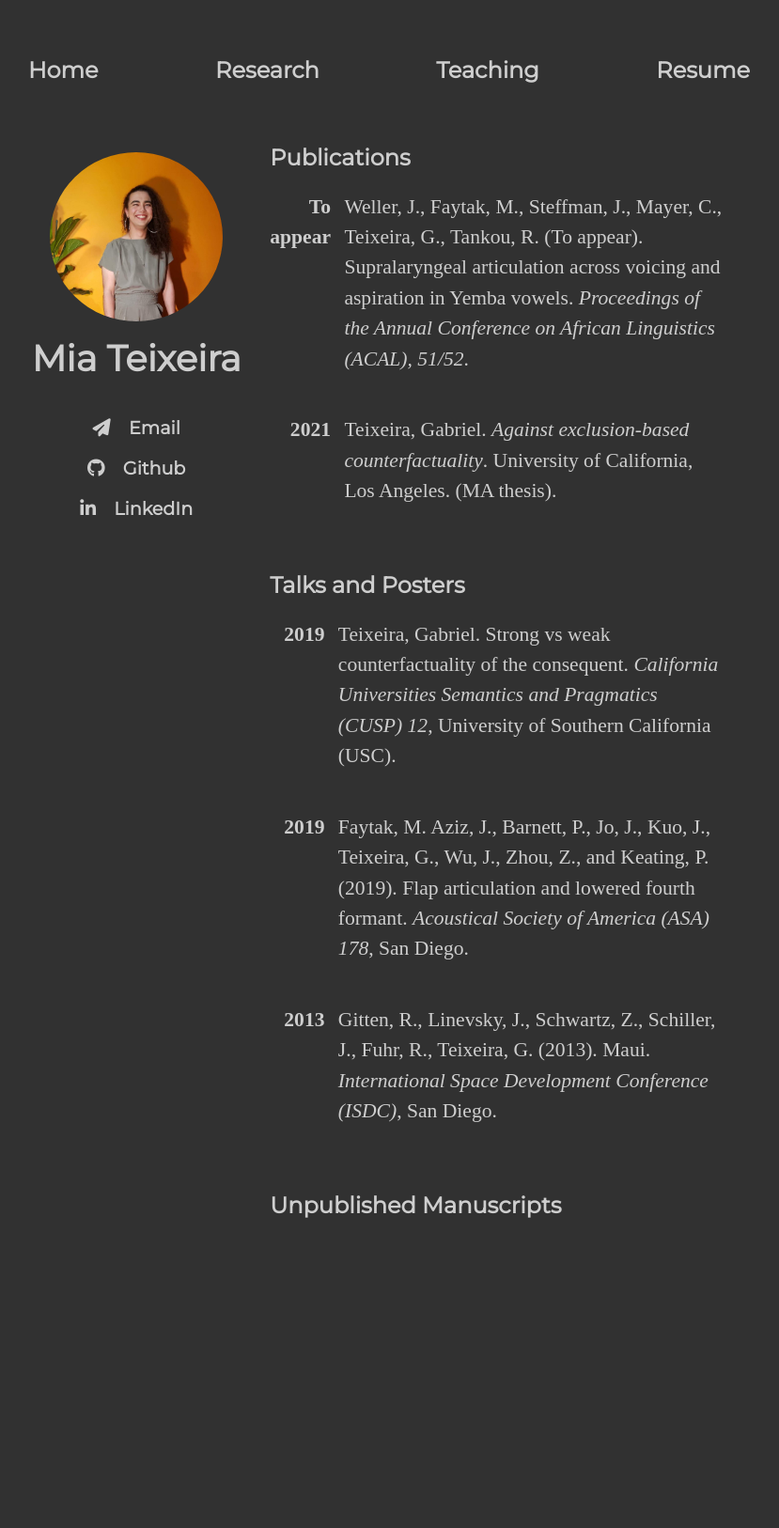
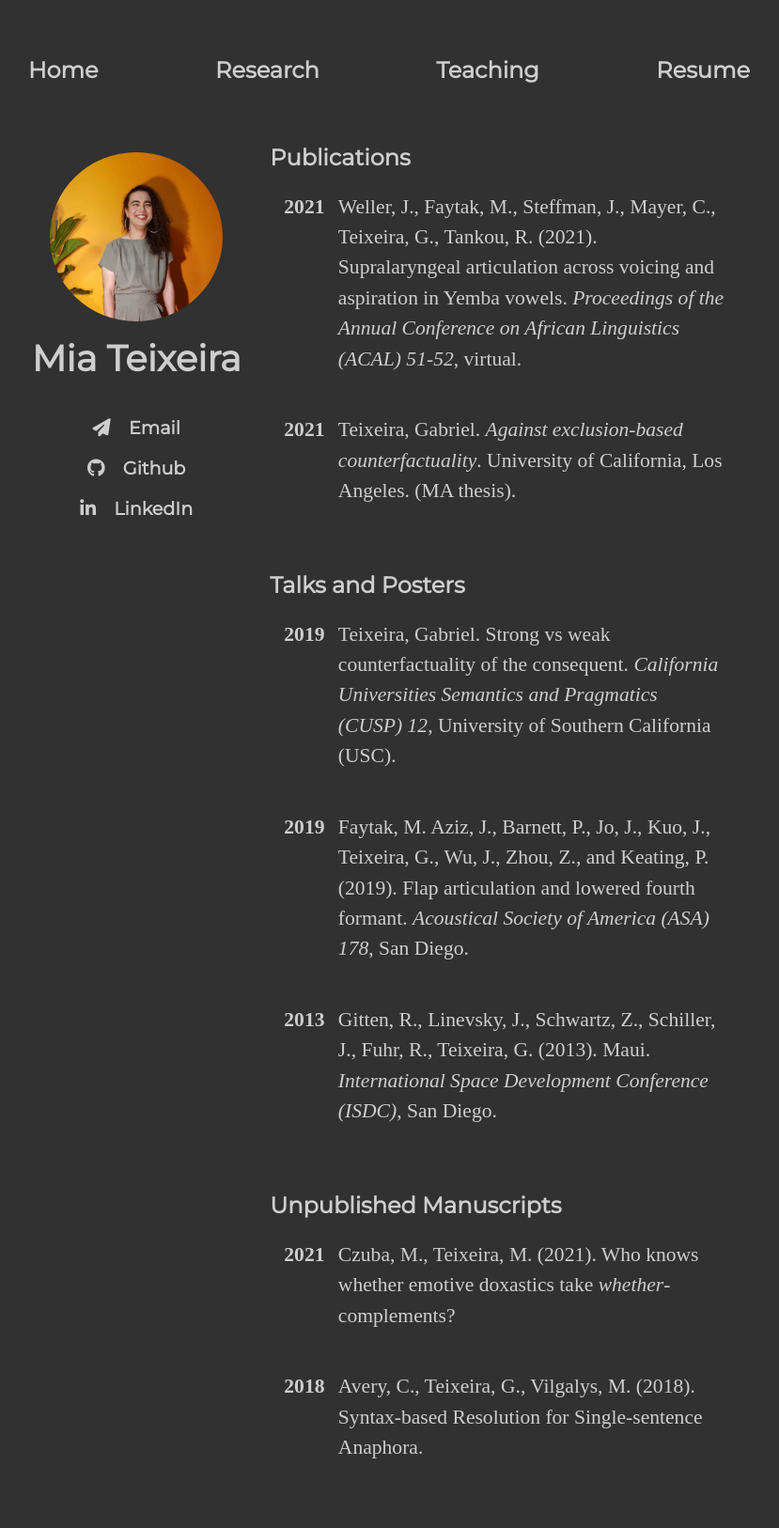
Before and after one commit to miateixeira/miateixeira.github.io, a Jekyll site: the page built from research/index.html, in a window 1280 px wide. Shown: the whole page at 94% size, without its empty margins (226-1055 px from the left). Built offline with Jekyll 4.4.1, drawn with Linux system fonts in a browser that asks for light colours; nearby versions of some CDN libraries; before the commit the page ends 1297 px from its top, so only the background shows below that.

Commit message:
added unpublished manuscripts

```diff
--- a/research/index.html
+++ b/research/index.html
@@ -8,11 +8,11 @@ title: Research
 <div class="bib">
   <div class="bib-entry">
     <div class="bib-year">
-      <p>To appear</p>
+      <p>2021</p>
     </div><!-- ./bib-year -->
     <div class="bib-info">
       <p>
-        Weller, J., Faytak, M., Steffman, J., Mayer, C., Teixeira, G., Tankou, R. (To appear). Supralaryngeal articulation across voicing and aspiration in Yemba vowels. <em>Proceedings of the Annual Conference on African Linguistics (ACAL), 51/52</em>.
+        Weller, J., Faytak, M., Steffman, J., Mayer, C., Teixeira, G., Tankou, R. (2021). Supralaryngeal articulation across voicing and aspiration in Yemba vowels. <em>Proceedings of the Annual Conference on African Linguistics (ACAL) 51-52</em>, virtual.
       </p>
     </div><!-- ./bib-info -->
   </div><!-- ./bib-entry -->
@@ -68,3 +68,27 @@ title: Research
 
 
 <h3>Unpublished Manuscripts</h3>
+
+<div class="bib">
+  <div class="bib-entry">
+    <div class="bib-year">
+      <p>2021</p>
+    </div><!-- ./bib-year -->
+    <div class="bib-info">
+      <p>
+        Czuba, M., Teixeira, M. (2021). Who knows whether emotive doxastics take <em>whether</em>-complements?
+      </p>
+    </div><!-- ./bib-info -->
+  </div><!-- ./bib-entry -->
+
+  <div class="bib-entry">
+    <div class="bib-year">
+      <p>2018</p>
+    </div><!-- ./bib-year -->
+    <div class="bib-info">
+      <p>
+        Avery, C., Teixeira, G., Vilgalys, M. (2018). Syntax-based Resolution for Single-sentence Anaphora.
+      </p>
+    </div><!-- ./bib-info -->
+  </div><!-- ./bib-entry -->
+</div><!-- ./bib -->
```
